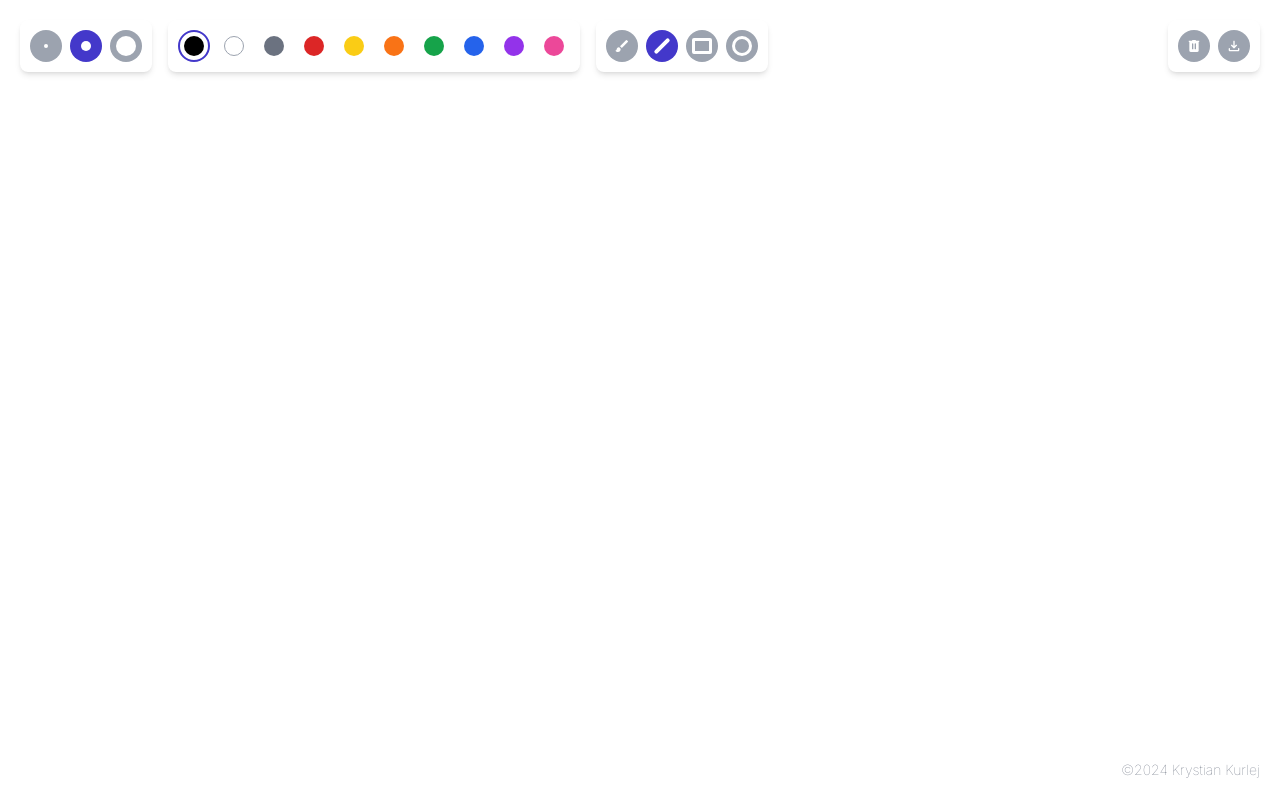
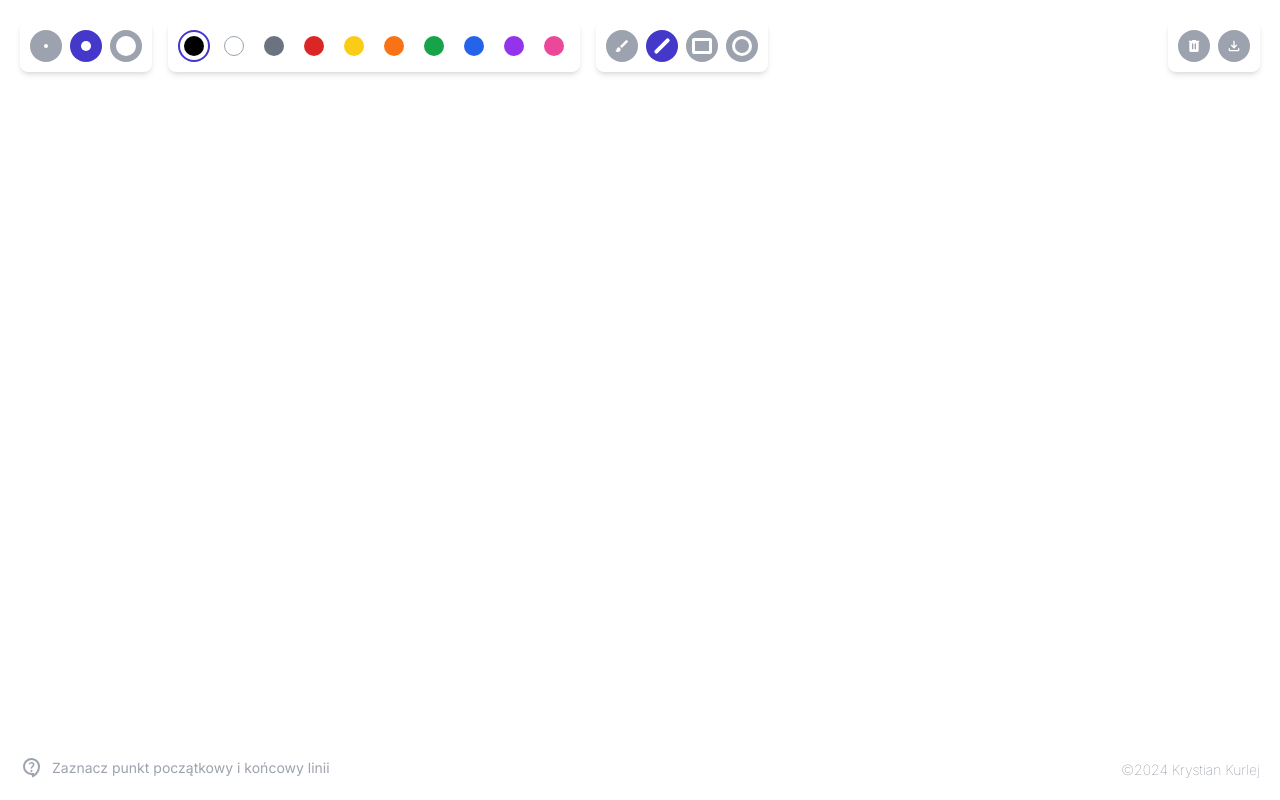
Before and after one commit to KrystianKurlej/GrafikaKomputerowa, a Next.js app: page / in a window 1280 px wide. Both pictures are taken after a click on the button 662 px from the left and 46 px from the top of the page. Built offline with nearby package versions, Linux system fonts and the light colour scheme.

Commit message:
how to use tips

```diff
--- a/app/components/Icons.js
+++ b/app/components/Icons.js
@@ -114,3 +114,18 @@ export const CircleTool = () => {
 		<span className="block w-5 h-5 rounded-full border-[3px] border-white"></span>
 	);
 };
+
+export function SupportIcon(props) {
+	return (
+		<svg
+			xmlns="http://www.w3.org/2000/svg"
+			width="1em"
+			height="1em"
+			viewBox="0 0 24 24"
+			{...props}>
+			<path
+				fill="currentColor"
+				d="M11.75 19h-.25q-3.55 0-6.025-2.475T3 10.5q0-3.55 2.475-6.025T11.5 2q1.775 0 3.313.662t2.7 1.825q1.162 1.163 1.824 2.7T20 10.5q0 3.35-1.888 6.225t-4.762 4.5q-.25.125-.5.138t-.45-.113q-.2-.125-.35-.325t-.175-.475zm2.25-.65q1.775-1.5 2.888-3.512T18 10.5q0-2.725-1.888-4.612T11.5 4Q8.775 4 6.888 5.888T5 10.5q0 2.725 1.888 4.613T11.5 17H14zm-2.525-2.375q.425 0 .725-.3t.3-.725q0-.425-.3-.725t-.725-.3q-.425 0-.725.3t-.3.725q0 .425.3.725t.725.3M9.3 8.375q.275.125.55.013t.45-.363q.225-.3.525-.463T11.5 7.4q.6 0 .975.337t.375.863q0 .325-.187.65t-.663.8q-.625.55-.925 1.038t-.3.987q0 .3.213.513t.512.212q.3 0 .5-.225t.3-.525q.125-.425.45-.775t.6-.625q.525-.525.788-1.05t.262-1.05q0-1.15-.788-1.85T11.5 6q-.8 0-1.475.388t-1.1 1.062q-.15.275-.038.538t.413.387m2.2 2.8"></path>
+		</svg>
+	);
+}
--- a/app/page.js
+++ b/app/page.js
@@ -27,6 +27,7 @@ import {
 	LineTool,
 	RectangleTool,
 	CircleTool,
+	SupportIcon,
 } from "./components/Icons";
 
 export default function DrawingBoard() {
@@ -362,6 +363,26 @@ export default function DrawingBoard() {
 				height={window.innerHeight}
 				onMouseDown={handleMouseDown}
 			/>
+
+			{/* Jak używać narzędzi  */}
+			{tool === "line" && (
+				<span className="absolute left-0 bottom-0 m-5 bg-white text-gray-400 text-sm flex items-center gap-2">
+					<SupportIcon width={24} height={24} />
+					Zaznacz punkt początkowy i końcowy linii
+				</span>
+			)}
+			{tool === "rectangle" && (
+				<span className="absolute left-0 bottom-0 m-5 bg-white text-gray-400 text-sm flex items-center gap-2">
+					<SupportIcon width={24} height={24} />
+					Zaznacz dwa przeciwległe wierzchołki prostokąta
+				</span>
+			)}
+			{tool === "circle" && (
+				<span className="absolute left-0 bottom-0 m-5 bg-white text-gray-400 text-sm flex items-center gap-2">
+					<SupportIcon width={24} height={24} />
+					Zaznacz średnicę okręgu
+				</span>
+			)}
 		</>
 	);
 }
```
